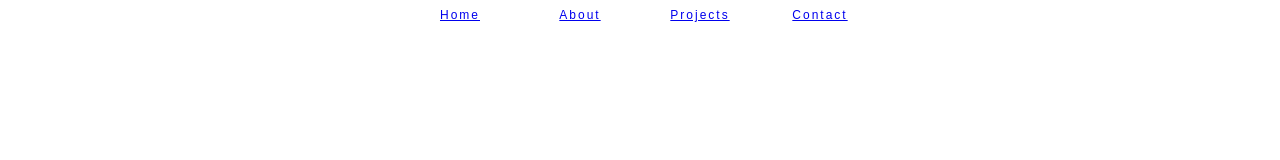
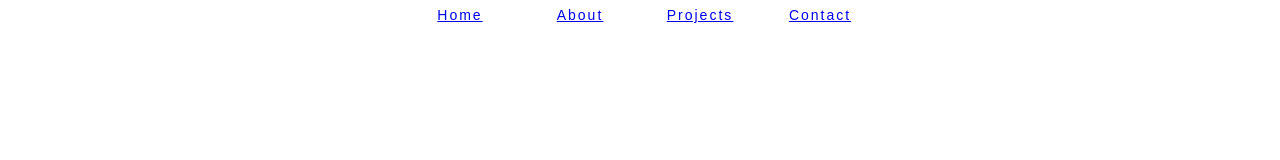
Before and after one commit to emilyjwilbur/react_portfolio, a React (Create React App) app: page /home in a window 1280 px wide. Shown: the top 160 px of the page. Built offline with nearby package versions, Linux system fonts and the light colour scheme; the HTML template or start-up script is replaced by a standard one.

Commit message:
font size change in nav links

```diff
--- a/src/components/HeroSection.js
+++ b/src/components/HeroSection.js
@@ -9,6 +9,7 @@ import Animation from 'react-animation';
 
 
 const HeroStyles = styled.div `
+
 
 .hero{
     height: 100vh;
--- a/src/components/NavMenu.js
+++ b/src/components/NavMenu.js
@@ -5,10 +5,11 @@ import { MdMenu, MdClose } from "react-icons/md";
 
 const NavMenuStyles = styled.div`
   margin: 0px;
+
   display:flex;
   align-items: center;
   justify-content: center;
-  font-family: arial;
+
 
 
  ul{
@@ -20,7 +21,7 @@ const NavMenuStyles = styled.div`
 ul li a  {
    display: block;
    font-family:arial;
-   font-size: 12px;
+   font-size: 14px;
    letter-spacing: 2px;
    width: 120px;
    height: 40px;
```
